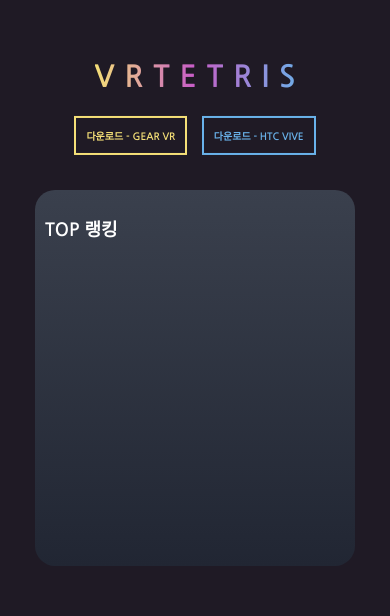
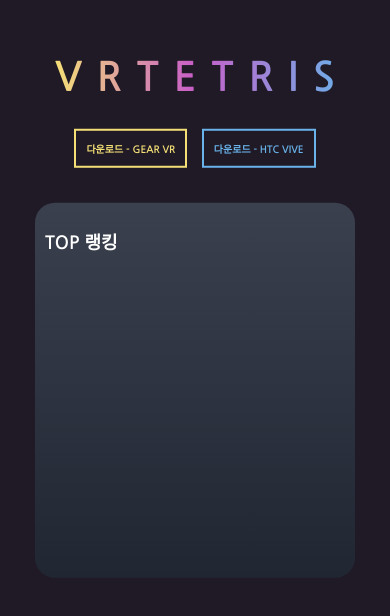
Before and after one commit to bb2002/tetris-nodejs, a website: page public/html/index.html in a window 390 px wide. Shown: the part 118-734 px from the top of the page. Drawn offline with Linux system fonts and the light colour scheme; files that its build step writes are made by us from their sources; no server answers; files whose address does not match are found by name.

Commit message:
Update index.css

```diff
--- a/public/css/index.css
+++ b/public/css/index.css
@@ -122,9 +122,9 @@
 
 @media ( max-width: 768px ) {
     #mainContainer > h1{
-        font-size: 30px;
-        letter-spacing: 10px;
-        margin-right: -10px;
+        font-size: 40px;
+        letter-spacing: 15px;
+        margin-right: -15px;
     }
 
     #mainContainer > a{
```
